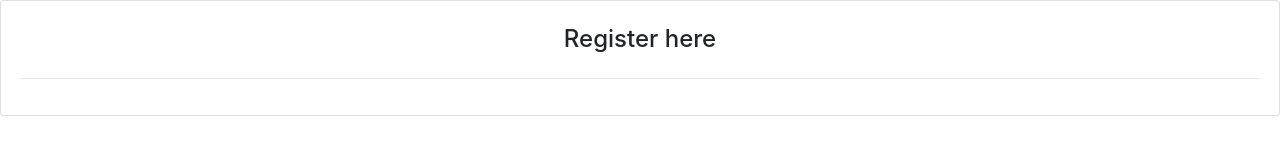
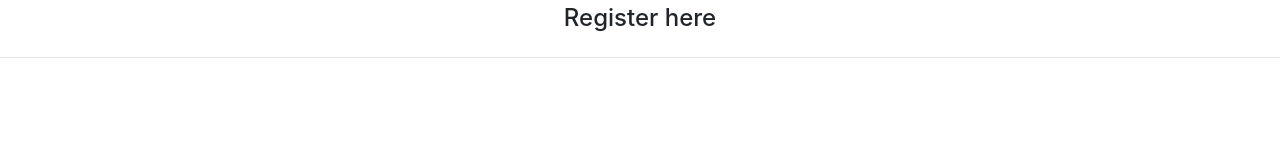
Before and after one commit to raasi24/HolidayTimes, a plain HTML site: page registration.html in a window 1280 px wide. Drawn offline with nearby package versions, Linux system fonts and the light colour scheme.

Commit message:
Update registration.html

```diff
--- a/registration.html
+++ b/registration.html
@@ -18,7 +18,6 @@
   </head>
   <body>
 
-    <div class="card">
-<article class="card-body">
+    <div class="form">
   <h4 class="card-title text-center mb-4 mt-1">Register here</h4>
   <hr>
```
